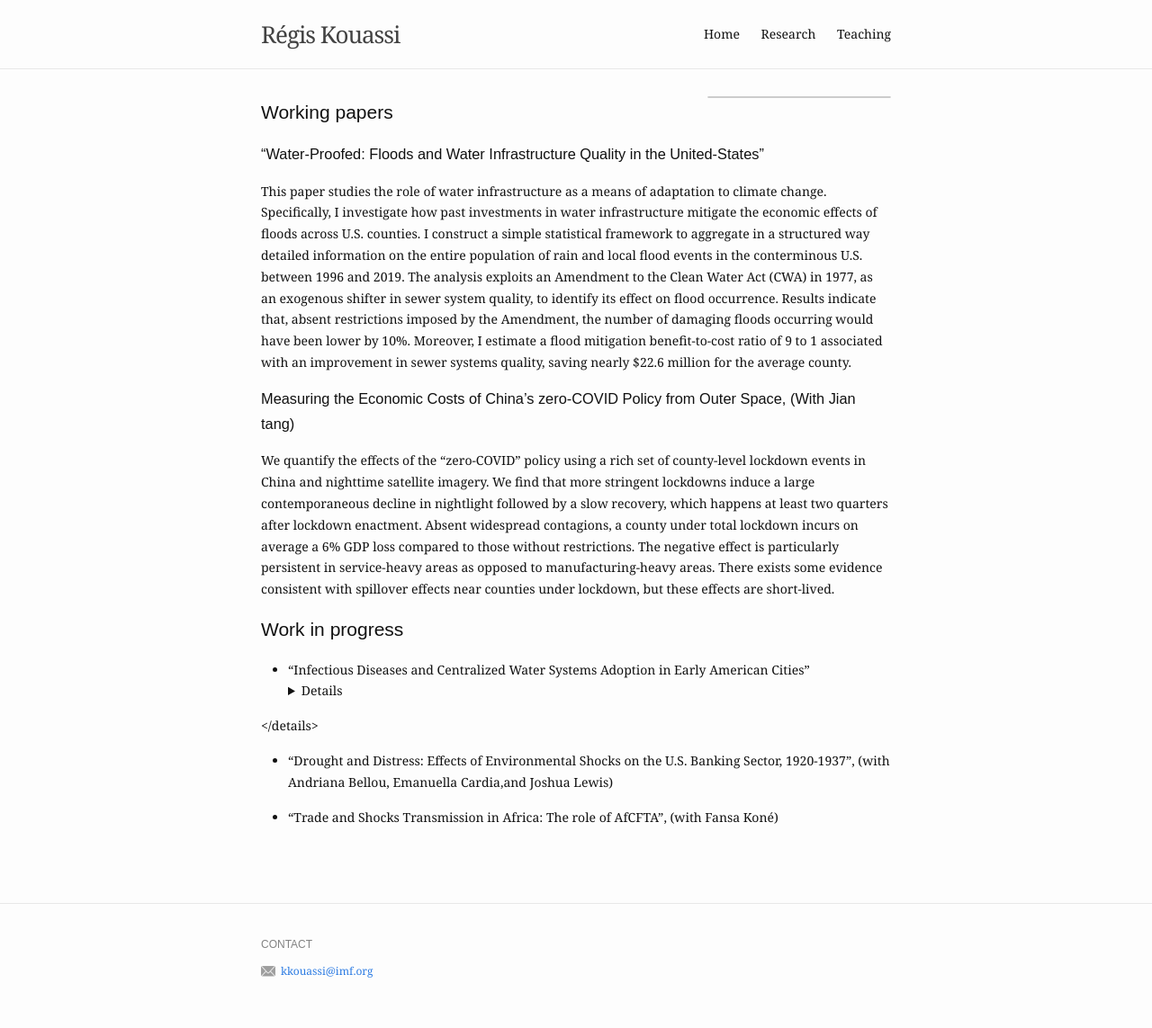
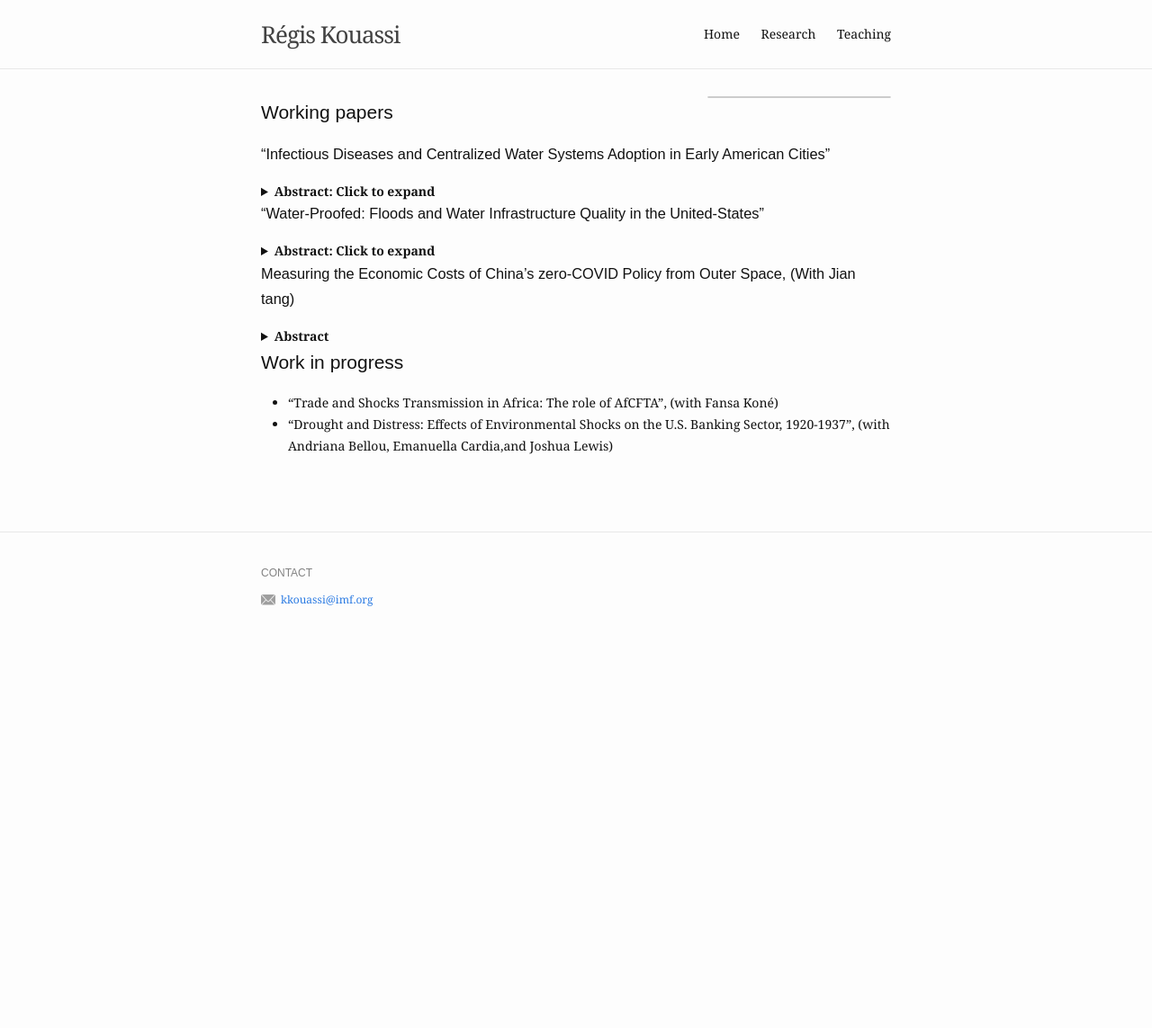
Before and after one commit to RegisKouassi/RegisKouassi.github.io, a Jekyll site: the page built from research.md, in a window 1280 px wide. Shown: the whole page at 90% size. Built offline with Jekyll 4.4.1, drawn with Linux system fonts in a browser that asks for light colours; after the commit the page ends 900 px from its top, so only the background shows below that.

Commit message:
Update research.md: abstracts

```diff
--- a/research.md
+++ b/research.md
@@ -4,7 +4,13 @@ title: Research
 slug: /research
 ---
 ## Working papers
+###   “Infectious Diseases and Centralized Water Systems Adoption in Early American Cities”
+<details><summary><strong>Abstract: Click to expand</strong></summary>
+<p>Excess mortality in urban areas was largely reduced at the beginning of the twentieth century partly due to the supply of abundant and clean water through centralized water systems. This paper studies the role of local outbreaks of infectious diseases during the nineteenth century in the adoption of centralized water systems in early American cities. Using a large corpus of archival newspaper data from 1800 to 1896, I construct a novel measure of city-level outbreaks of yellow fever, cholera, and typhoid fever. Results indicate that (1) infectious disease local outbreaks led to an increase in the number of waterworks constructed by cities and were pivotal in the decision to construct around 12% of waterworks in operation by 1897; (2) Cities’ response to typhoid outbreaks was twice as large as that following yellow fever or cholera outbreaks. (3) Private companies constructed more new waterworks after local outbreaks while local governments operated more improvements and extensions of existing public waterworks as well as takeovers of private water companies. Finally, I discuss the potential role of various socio-demographic factors.</p>
+</details>
+
 ###   “Water-Proofed: Floods and Water Infrastructure Quality in the United-States”
+<details><summary><strong>Abstract: Click to expand</strong></summary>
 <p>This paper studies the role of water infrastructure as a means of adaptation to climate change.
 Specifically, I investigate how past investments in water infrastructure mitigate the economic effects of floods across U.S. counties.
 I construct a simple statistical framework to aggregate in a structured way detailed information on the entire population
@@ -13,8 +19,10 @@ Clean Water Act (CWA) in 1977, as an exogenous shifter in sewer system quality,
 Results indicate that, absent restrictions imposed by the Amendment, the number of damaging floods occurring would have been lower by 10%.
 Moreover, I estimate a flood mitigation benefit-to-cost ratio of 9 to 1 associated with an improvement in sewer systems quality,
  saving nearly $22.6 million for the average county.</p>
+</details>
 
 ### Measuring the Economic Costs of China’s zero-COVID Policy from Outer Space, (With Jian tang)
+<details><summary><strong>Abstract</strong></summary>
 <p>
 We quantify the effects of the “zero-COVID” policy using a rich set of county-level lockdown events in China and nighttime satellite imagery.
 We find that more stringent lockdowns induce a large contemporaneous decline in nightlight followed by a slow recovery,
@@ -23,14 +31,11 @@ incurs on average a 6% GDP loss compared to those without restrictions. The nega
  service-heavy areas as opposed to manufacturing-heavy areas. There exists some evidence consistent with spillover effects near
  counties under lockdown, but these effects are short-lived.
 </p>
+</details>
 
 ## Work in progress
-* “Infectious Diseases and Centralized Water Systems Adoption in Early American Cities” <details>  <summary><strong>Abstract: Click to expand</strong></summary>
-Excess mortality in urban areas was largely reduced at the beginning of the twentieth century partly due to the supply of abundant and clean water through centralized water systems. This paper studies the role of local outbreaks of infectious diseases during the nineteenth century in the adoption of centralized water systems in early American cities. Using a large corpus of archival newspaper data from 1800 to 1896, I construct a novel measure of city-level outbreaks of yellow fever, cholera, and typhoid fever. Results indicate that (1) infectious disease local outbreaks led to an increase in the number of waterworks constructed by cities and were pivotal in the decision to construct around 12% of waterworks in operation by 1897; (2) Cities’ response to typhoid outbreaks was twice as large as that following yellow fever or cholera outbreaks. (3) Private companies constructed more new waterworks after local outbreaks while local governments operated more improvements and extensions of existing public waterworks as well as takeovers of private water companies. Finally, I discuss the potential role of various socio-demographic factors.
-</details>
 
+* “Trade and Shocks Transmission in Africa: The role of AfCFTA”, (with Fansa Koné)
 * “Drought and Distress: Effects of Environmental Shocks on the U.S. Banking Sector, 1920-1937”, (with Andriana Bellou, Emanuella Cardia,and Joshua Lewis)
 
-* “Trade and Shocks Transmission in Africa: The role of AfCFTA”, (with Fansa Koné)
-
 <br />
```
